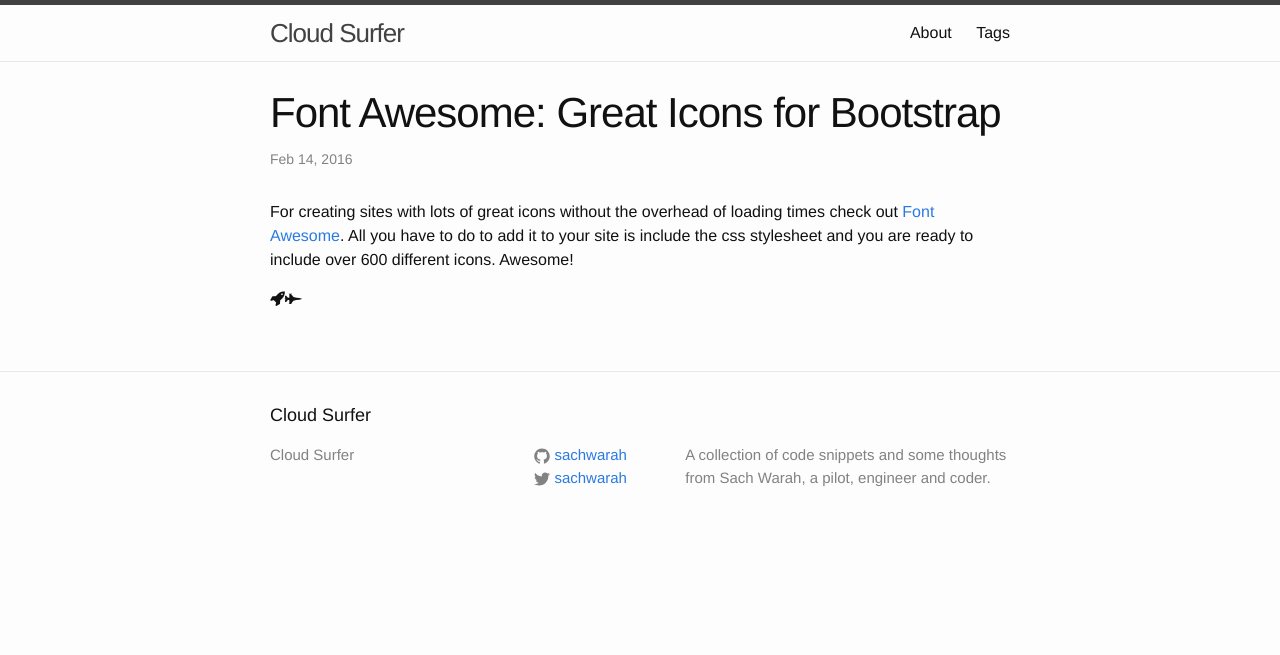
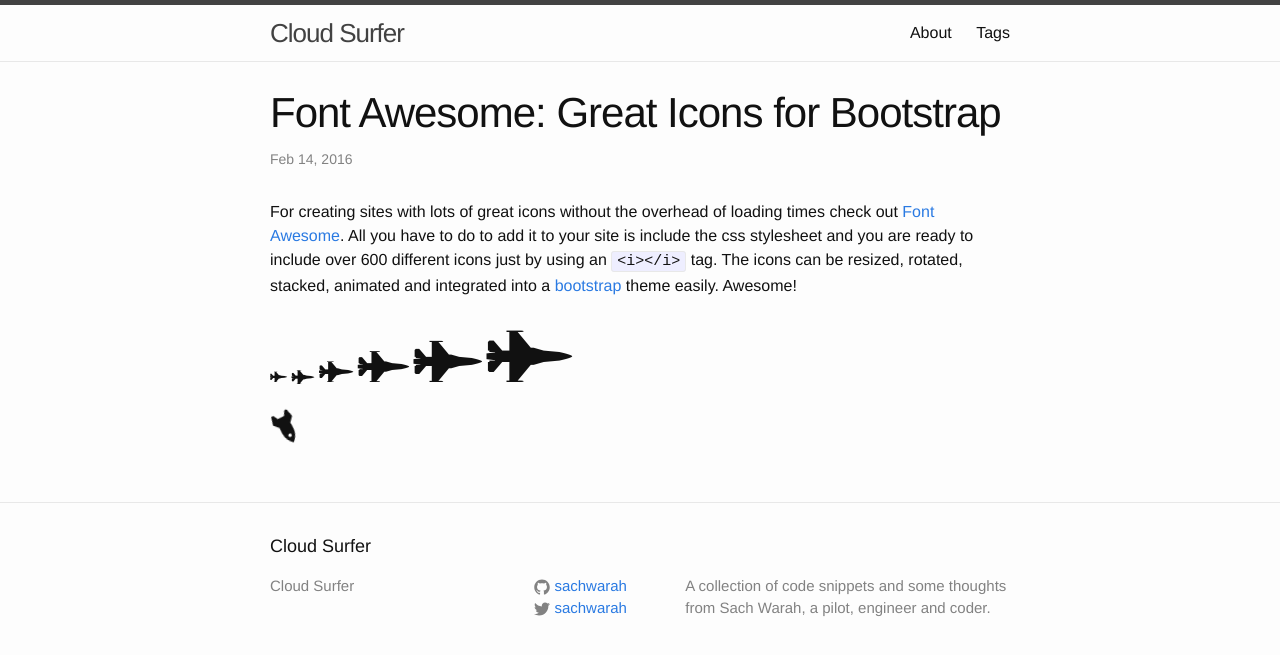
Before and after one commit to sachwarah/sachwarah.github.io, a Jekyll site: the page built from _posts/2016-02-14-font-awesome-great-icons-for-bootstrap.md, in a window 1280 px wide. Shown: the top 655 px of the page. Built offline with Jekyll 4.4.1, drawn with Linux system fonts in a browser that asks for light colours; nearby versions of some CDN libraries.

Commit message:
Font Awesome update

```diff
--- a/_posts/2016-02-14-font-awesome-great-icons-for-bootstrap.md
+++ b/_posts/2016-02-14-font-awesome-great-icons-for-bootstrap.md
@@ -8,6 +8,14 @@ tags: bootstrap rails ruby useful-links
 For creating sites with lots of great icons without the overhead of loading times
 check out [Font Awesome](http://fortawesome.github.io/Font-Awesome/). All you have to do to
 add it to your site is include the css stylesheet and you are ready to include over
-600 different icons. Awesome!
+600 different icons just by using an `<i></i>` tag. The icons can be resized, rotated,
+stacked, animated and integrated into a [bootstrap](getbootstrap.com) theme easily. Awesome!
 
-<i class="fa fa-rocket"></i><i class="fa fa-fighter-jet"></i>
+<i class="fa fa-fighter-jet"></i>
+<i class="fa fa-fighter-jet fa-lg"></i>
+<i class="fa fa-fighter-jet fa-2x"></i>
+<i class="fa fa-fighter-jet fa-3x"></i>
+<i class="fa fa-fighter-jet fa-4x"></i>
+<i class="fa fa-fighter-jet fa-5x"></i>
+
+<i class="fa fa-rocket fa-2x fa-spin"></i>
```
